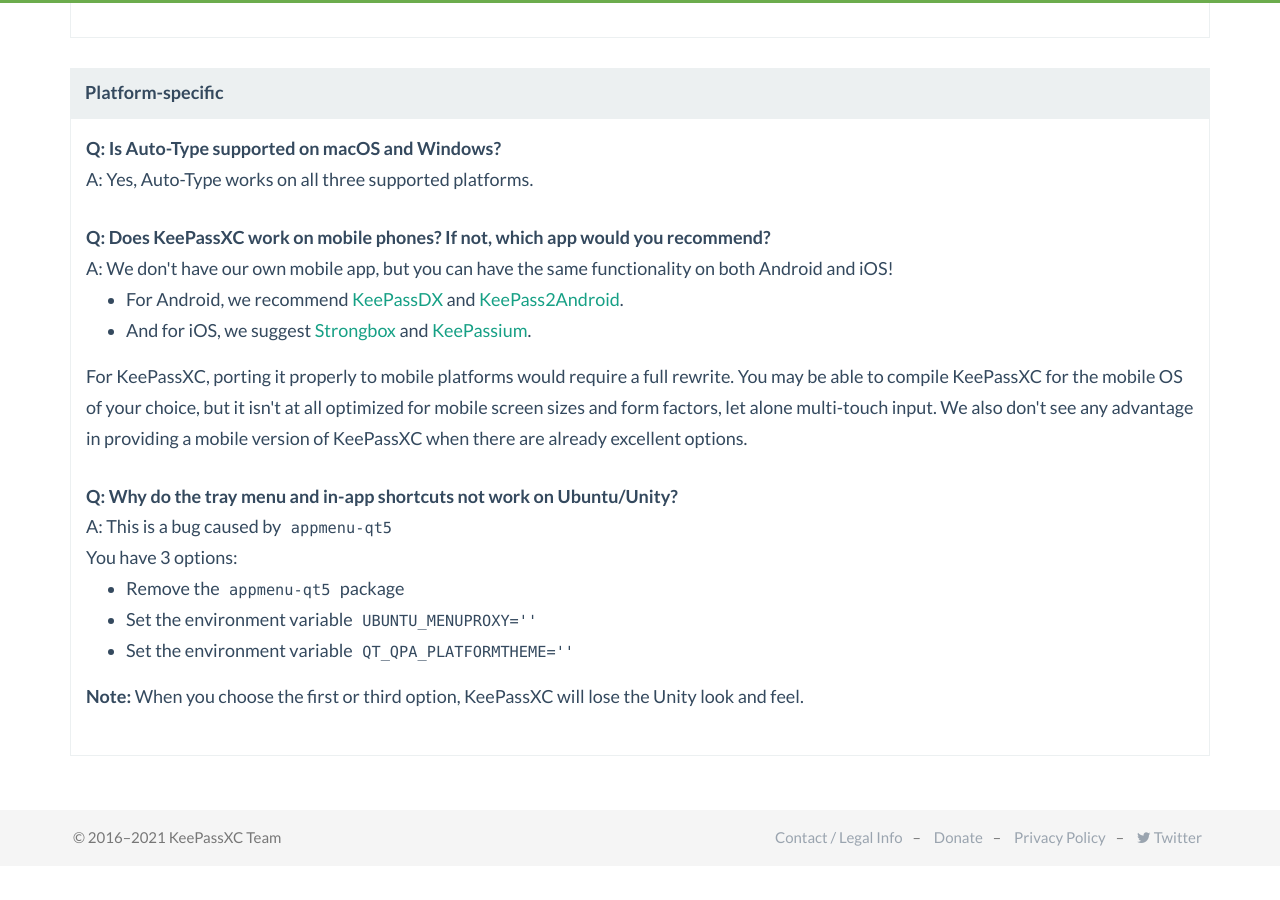
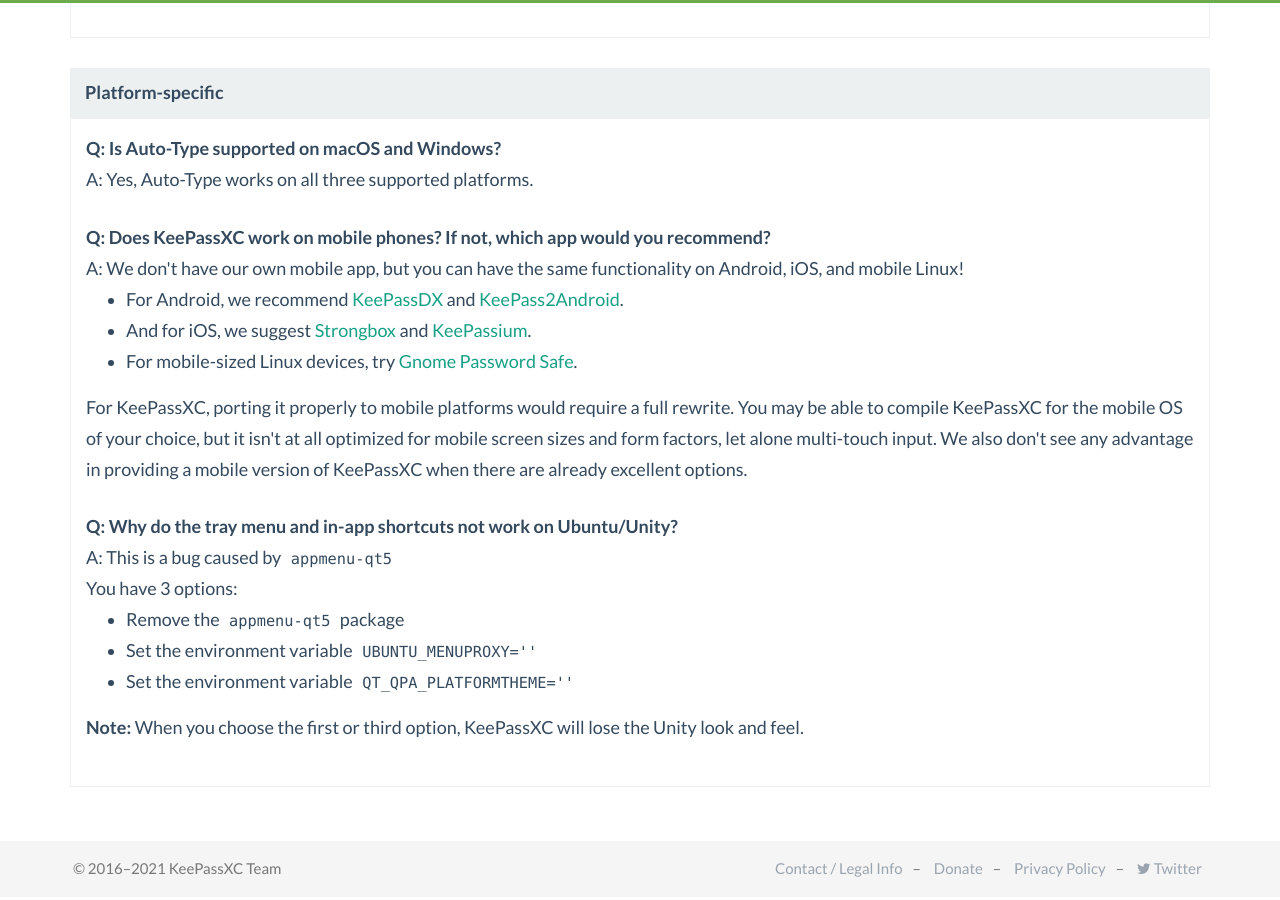
Before and after one commit to keepassxreboot/keepassxc-org, a Jekyll site: the page built from docs/index.html, in a window 1280 px wide and 900 px high, scrolled down 11953 px. Built offline with Jekyll 4.4.1, drawn with Linux system fonts in a browser that asks for light colours; comment, search, counter and statistics services are not loaded; before the commit the page ends 12822 px from its top, so only the background shows below that.

Commit message:
FAQ: Add link to alternative for linux-phones
See https://github.com/keepassxreboot/keepassxc/issues/5676

```diff
--- a/docs/index.html
+++ b/docs/index.html
@@ -530,7 +530,7 @@
 
         <dt id="faq-platform-mobile"><a href="#faq-platform-mobile">Does KeePassXC work on mobile phones? If not, which app would you recommend?</a></dt>
         <dd>
-            We don't have our own mobile app, but you can have the same functionality on both Android and iOS!
+            We don't have our own mobile app, but you can have the same functionality on Android, iOS, and mobile Linux!
             <br>
             <ul>
                 <li>
@@ -540,6 +540,9 @@
                 <li>
                     And for iOS, we suggest <a href="https://itunes.apple.com/us/app/strongbox-password-safe/id897283731">Strongbox</a> and
                     <a href="https://apps.apple.com/us/app/keepassium-keepass-passwords/id1435127111">KeePassium</a>.
+                </li>
+                <li>
+                    For mobile-sized Linux devices, try <a href="https://gitlab.gnome.org/World/PasswordSafe">Gnome Password Safe</a>.
                 </li>
             </ul>
             For KeePassXC, porting it properly to mobile platforms would require a full rewrite.
```
